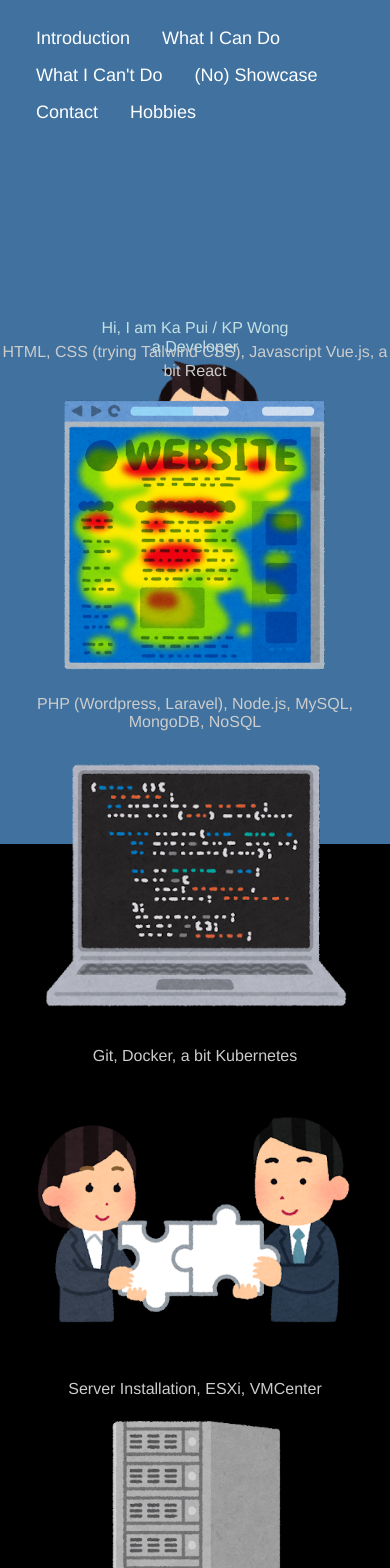
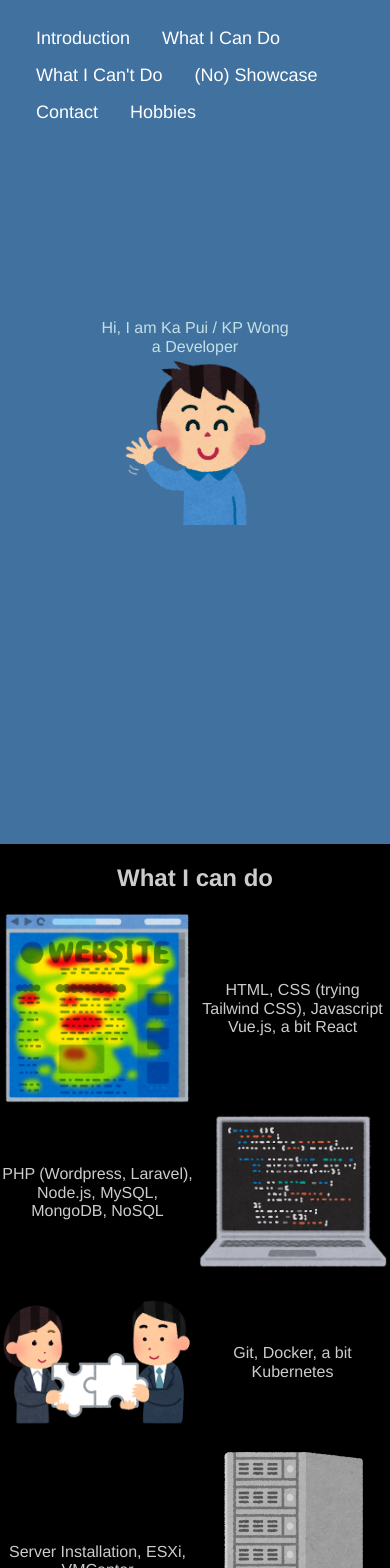
Before and after one commit to ben2613/ben2613.github.io, a Vue app: page / in a window 390 px wide. Shown: the top 1568 px of the page. Built offline with nearby package versions, Linux system fonts and the light colour scheme.

Commit message:
Look better

```diff
--- a/index.html
+++ b/index.html
@@ -5,7 +5,7 @@
   <meta charset="UTF-8" />
   <link rel="icon" href="/favicon.ico" />
   <meta name="viewport" content="width=device-width, initial-scale=1.0" />
-  <title>Ben's Low Effort Site</title>
+  <title>KP Low Effort Site</title>
 </head>
 
 <body>
--- a/src/App.vue
+++ b/src/App.vue
@@ -17,7 +17,7 @@ import WhatCanIDo from './components/sections/WhatCanIDo.vue'
       <Section display="Introduction" class="blue">
         <Introduction />
       </Section>
-      <Section multi-page display="What I Can Do" class="black h-200vh">
+      <Section multi-page display="What I Can Do" class="black">
         <WhatCanIDo />
       </Section>
       <Section display="What I Can't Do" class="green">
--- a/src/components/Menu.vue
+++ b/src/components/Menu.vue
@@ -16,6 +16,7 @@ const onclick = (i) => { emit('menu', i); console.log(`Clicked ${i}`) }
         >{{ item.props.display }}</a>
       </li>
     </ul>
+    <!-- Toggle luxury mode -->
   </nav>
 </template>
 <style lang="scss" scoped>
--- a/src/components/sections/Introduction.vue
+++ b/src/components/sections/Introduction.vue
@@ -1,7 +1,11 @@
 <template>
   <div h-full flex text-center select-none>
     <div ma text="right 5xl">
-      <div>Hi, I am Ka Pui / KP Wong</div>
+      <div>
+        Hi, I am
+        <span whitespace-nowrap>Ka Pui</span> /
+        <span whitespace-nowrap>KP</span> Wong
+      </div>
       <div>a Developer</div>
     </div>
     <div absolute right-1 bottom-0 flex content-end overflow-hidden class="h-40vh max-h-20vh sm:max-h-40vh">
--- a/src/components/sections/WhatCanIDo.vue
+++ b/src/components/sections/WhatCanIDo.vue
@@ -3,11 +3,12 @@ import data from '@/assets/json/task_can_do.json'
 
 </script>
 <template>
-  <div flex flex-wrap>
+  <div pt-30>
     <!-- List all tasks with short desc + optional img -->
-    <div v-for="(datum, i) in data" :key="i">
-      <p>{{ datum.desc }}</p>
-      <img class="h-33vh" :src="`src/assets/${datum.img}`" :alt="datum.desc" />
+    <h2>What I can do</h2>
+    <div class="flex items-center" :class="(i % 2 === 0) ? '' : 'flex-row-reverse'" v-for="(datum, i) in data" :key="i">
+      <img class="max-w-50% sm:max-w-40% lg:max-w-30% max-h-33vh" :src="`src/assets/${datum.img}`" :alt="datum.desc" />
+      <p class>{{ datum.desc }}</p>
     </div>
   </div>
 </template>
```
